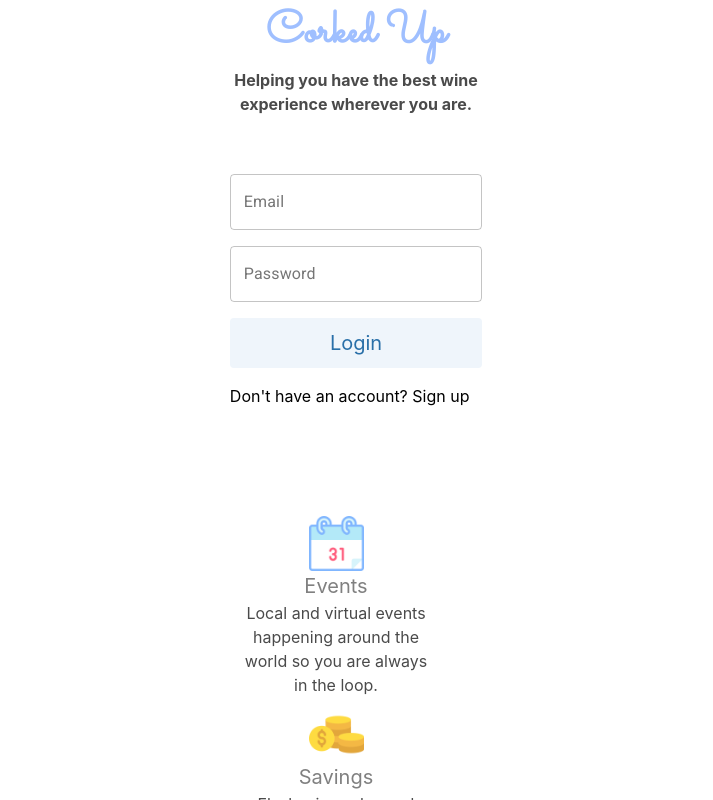
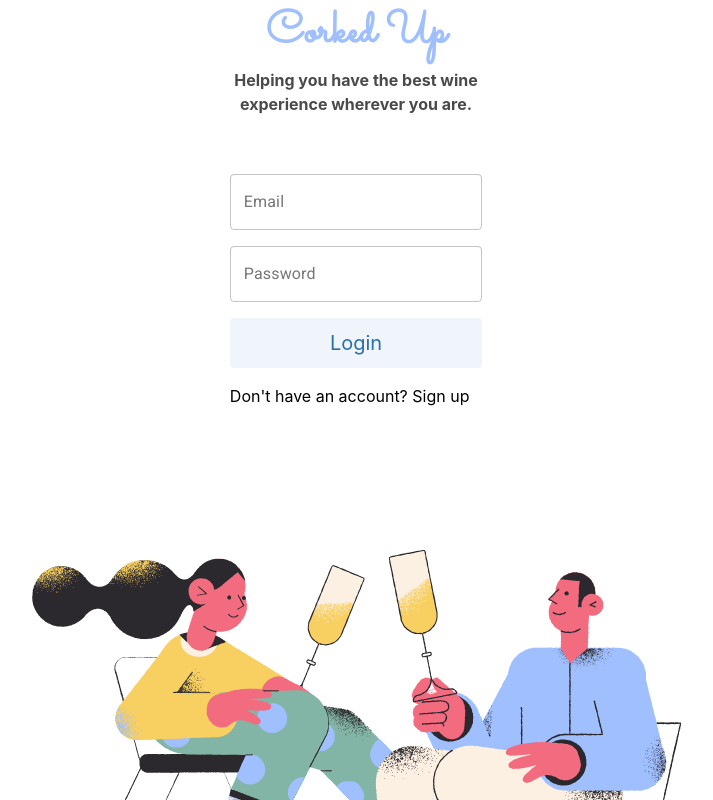
Before and after one commit to kylelong/corkedup, a React (Create React App) app: page / in a window 1280 px wide. Shown: the top 800 px of the page, without its empty margins (284-997 px from the left). Built offline with nearby package versions, Linux system fonts and the light colour scheme.

Commit message:
Landing page

```diff
--- a/src/components/LandingPage.js
+++ b/src/components/LandingPage.js
@@ -31,7 +31,7 @@ function LandingPage() {
             <Logo />
             <p id="slogan">Helping you have the best wine experience wherever you are.</p>
             <LoginForm />
-            <ImageList list={list} />
+            {/* <ImageList list={list} /> */}
           </div>
             <img id="wineParty" src={wineParty}/>
     </div>
```
